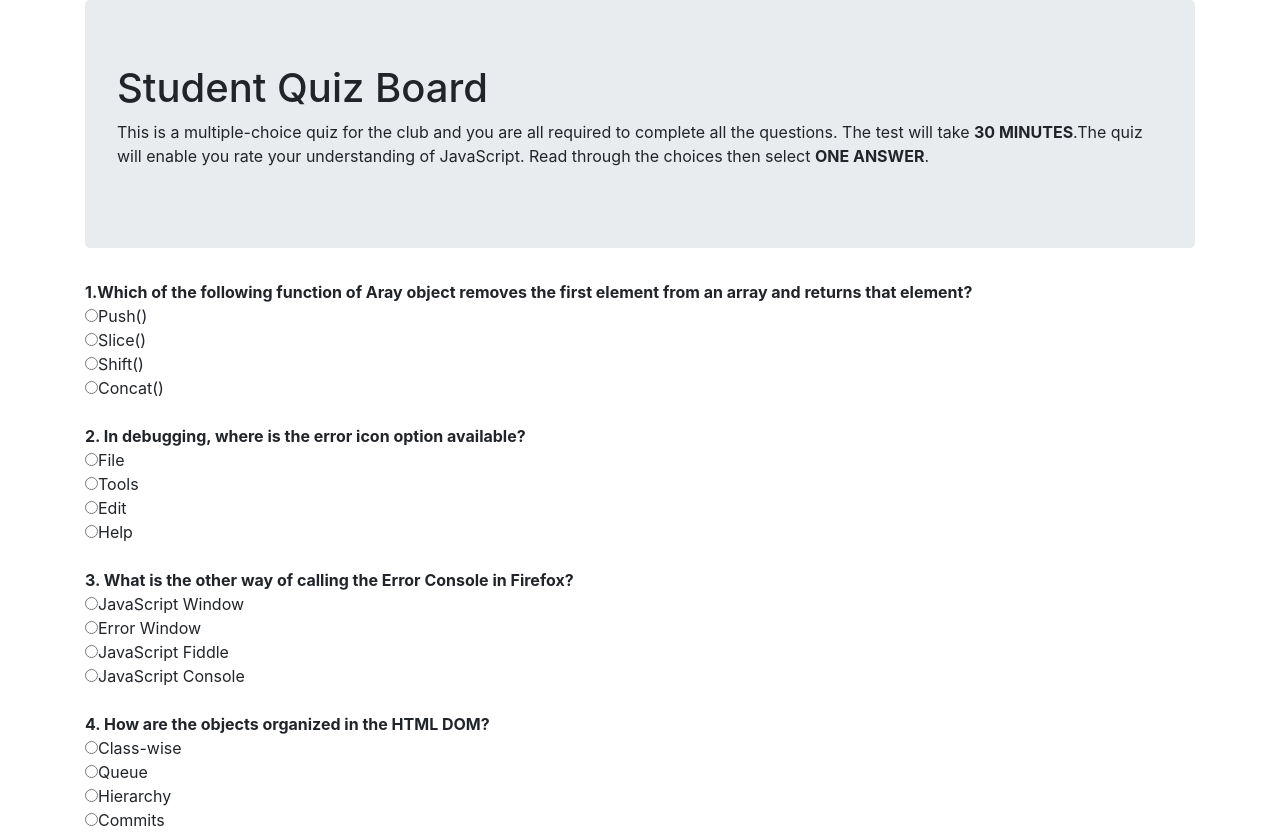
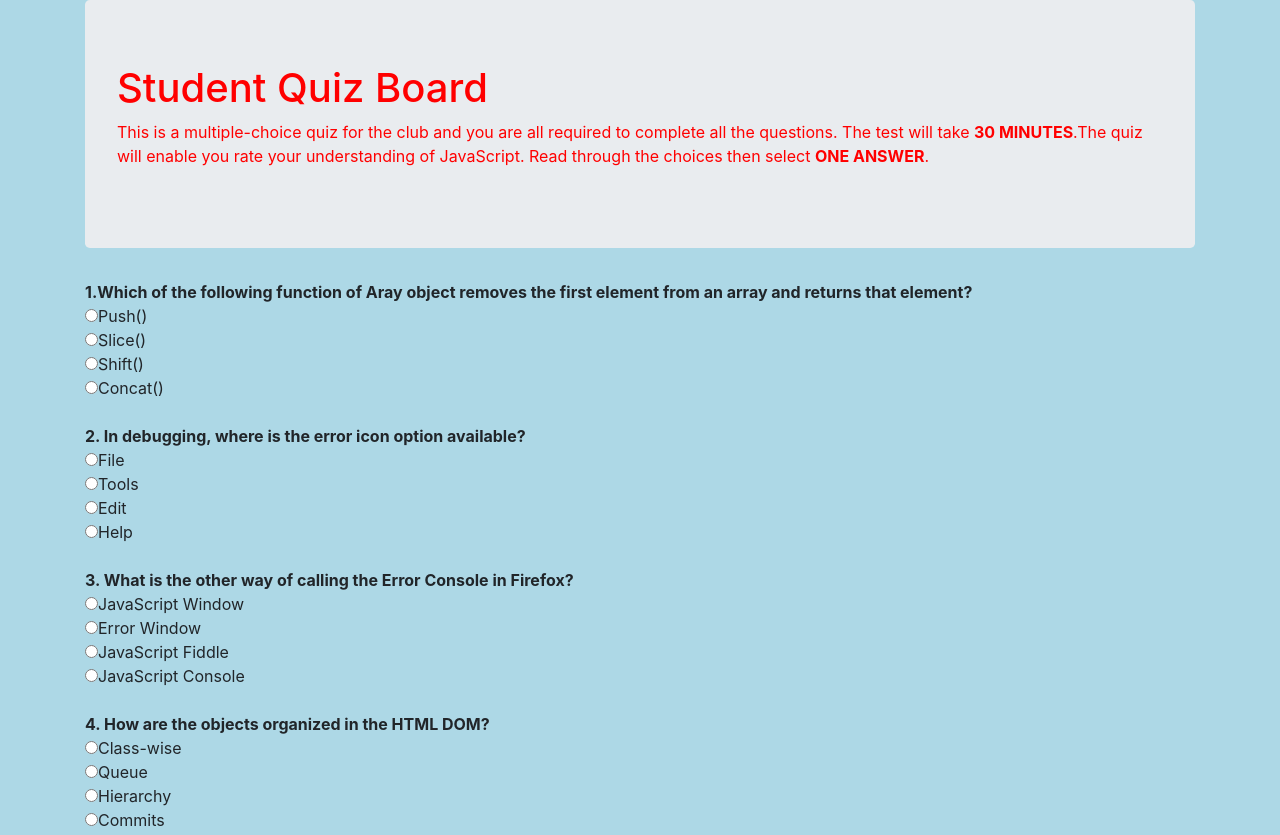
Before and after one commit to Andiko15/Student-Quiz-Board, a plain HTML site: page index.html in a window 1280 px wide. Shown: the top 835 px of the page. Drawn offline with nearby package versions, Linux system fonts and the light colour scheme.

Commit message:
add style in jumbotron

```diff
--- a/css/styles.css
+++ b/css/styles.css
@@ -1,4 +1,9 @@
 body {
-  background-image:url();
+  background-image: url();
   background-size: 40%, 40%;
+  background-color: lightblue;
 }
+.jumbotron {
+  color: red;
+  float: left;
+}
```
